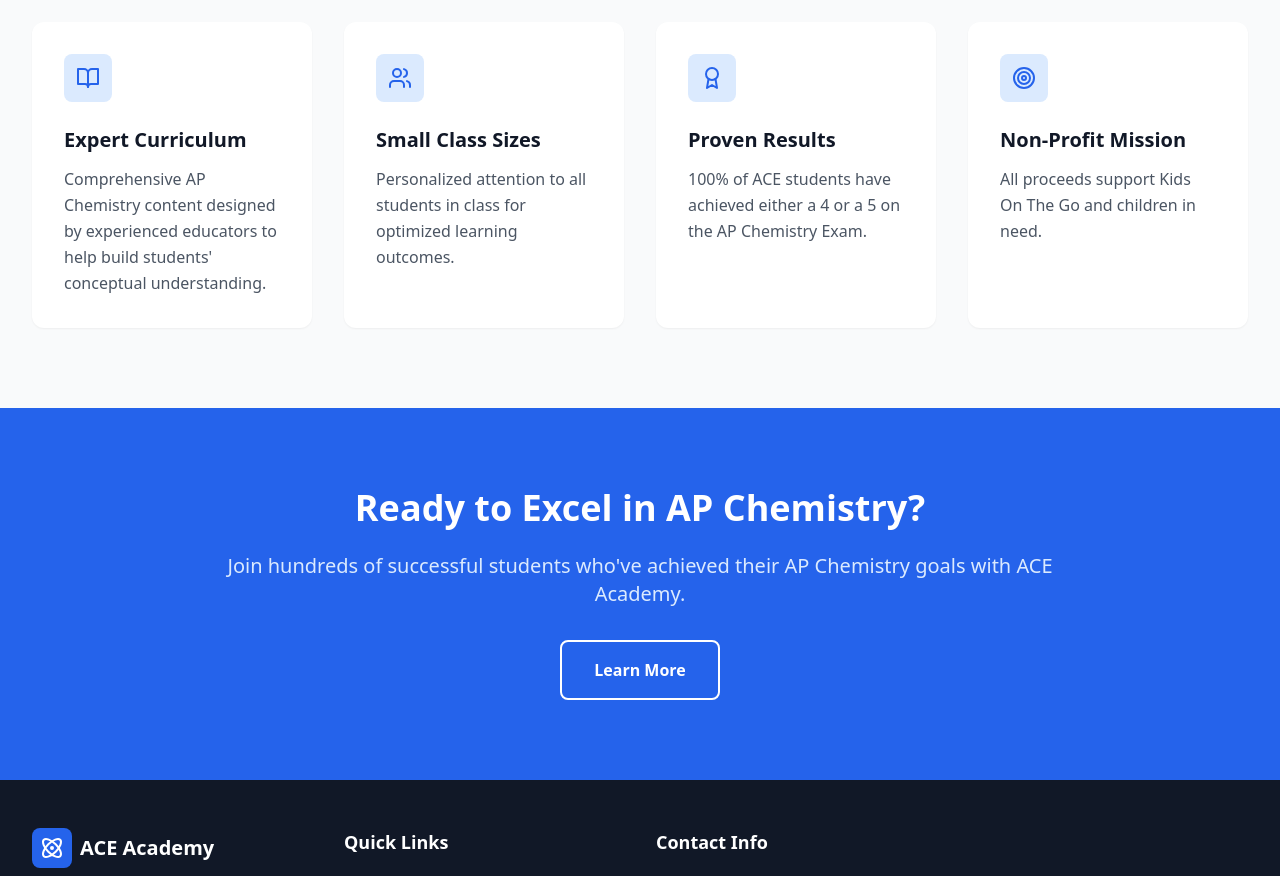
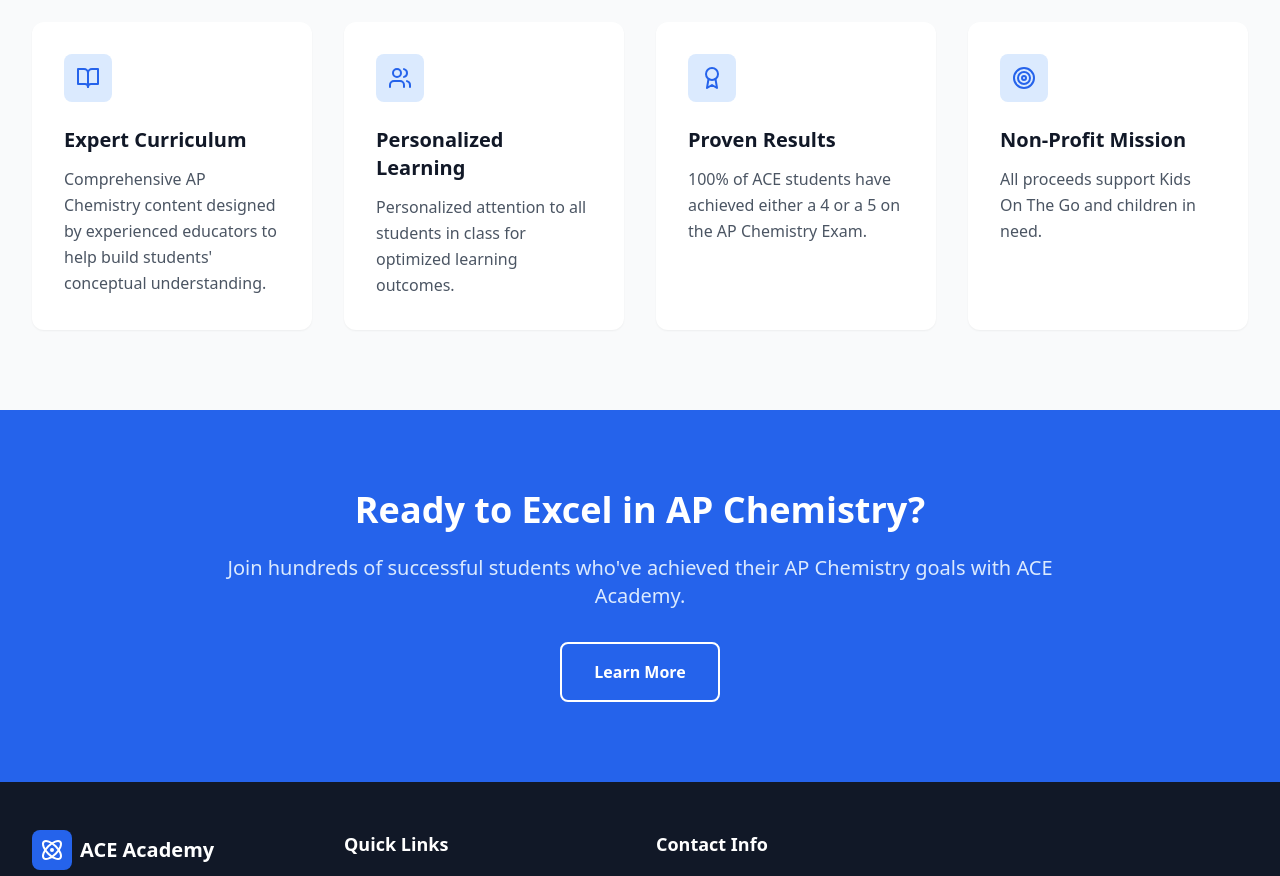
Before and after one commit to PaulLei/ace, a React (Vite) app: page / in a window 1280 px wide. Shown: the part 820-1696 px from the top of the page. Built offline with nearby package versions, Linux system fonts and the light colour scheme.

Commit message:
Update Home.tsx

```diff
--- a/src/pages/Home.tsx
+++ b/src/pages/Home.tsx
@@ -11,7 +11,7 @@ const Home = () => {
     },
     {
       icon: Users,
-      title: "Small Class Sizes",
+      title: "Personalized Learning",
       description: "Personalized attention to all students in class for optimized learning outcomes."
     },
     {
```
